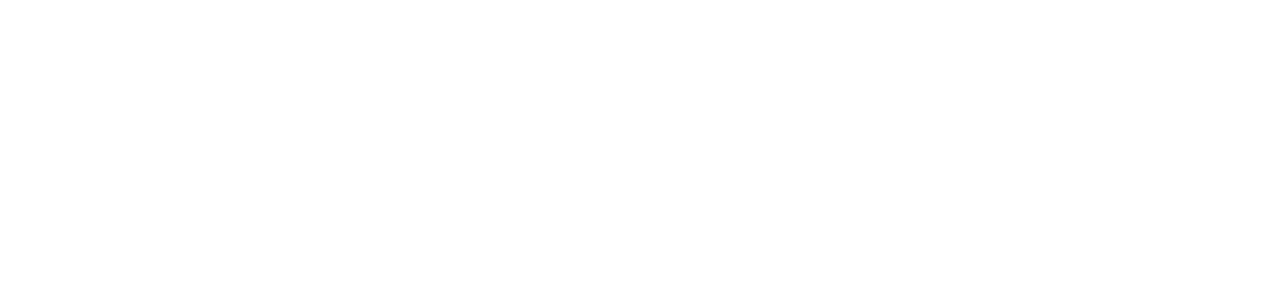
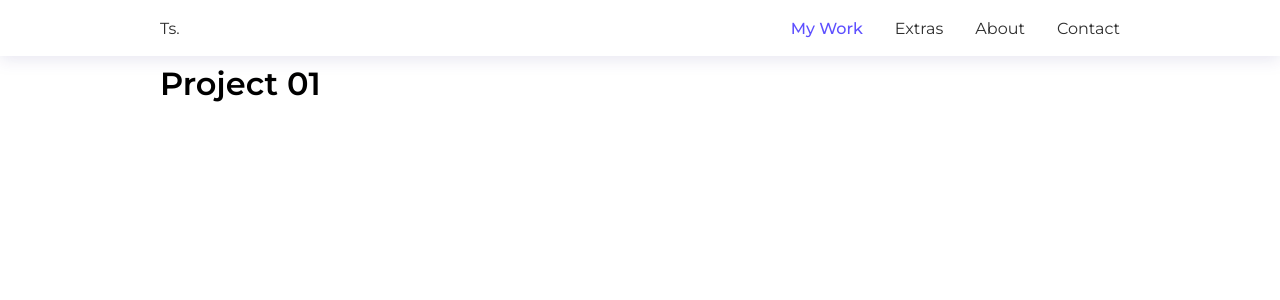
Before and after one commit to DesignStevie/Theorox-Studios, a React (Create React App) app: page /my-work/project01 in a window 1280 px wide. Before the commit this address had no page. Shown: the top 300 px of the page. Built offline with nearby package versions, Linux system fonts and the light colour scheme.

Commit message:
linked up projects to projects page

```diff
--- a/src/App.jsx
+++ b/src/App.jsx
@@ -5,6 +5,8 @@
 import ArtAndDesign from './Pages/ArtAndDesign';
 import Contact from './Pages/Contact';
 import About from './Pages/About';
+import Project from './Pages/Project';
+import projectData from './Data/ProjectData';
 
 function App() {
   return (
@@ -15,6 +17,7 @@
       <Route path='/extra' element={<ArtAndDesign />} />
       <Route path='/about' element={<About />} />
       <Route path='/contact' element={<Contact />} />
+      <Route path='/my-work/:project' element={<Project projectData={projectData} />} />
     </Routes>
 
   );
--- a/src/Components/WorkItem/WorkItem.jsx
+++ b/src/Components/WorkItem/WorkItem.jsx
@@ -8,11 +8,11 @@
     <div className='workitems'>
     {ProjectData.map((project, key) => {
         return(
-        <Link key={key} className='workitem-container' to={project.linkName} >
+        <Link key={key} className='workitem-container' to={"/my-work" + `${project.linkName}`} >
             <div className='work-item-background'></div>
             <div className='workitem-content'>
               <h4> {project.projectName}</h4>
-                <p> {project.decription}</p>
+                <p> {project.description}</p>
               </div>
             <img src={project.image} alt="project"/>
         </Link>
--- a/src/Data/ProjectData.js
+++ b/src/Data/ProjectData.js
@@ -3,21 +3,21 @@
         id: 0,
         projectName: "Project 01",
         linkName: "/project01",
-        decription: "this is a project description that should cover about 3 lines or so, maybe a little more",
+        description: "this is a project description that should cover about 3 lines or so, maybe a little more",
         image: require("../Images/temp01.jpg")
     },
     {
         id: 1,
         projectName: "Project 02",
         linkName: "/project02",
-        decription: "this is a project description that should cover about 3 lines or so, maybe a little more",
+        description: "this is a project description that should cover about 3 lines or so, maybe a little more",
         image:require("../Images/temp02.jpg")
     },
     {
         id: 2,
         projectName: "Project 03",
         linkName: "/project03",
-        decription: "this is a project description that should cover about 3 lines or so, maybe a little more",
+        description: "this is a project description that should cover about 3 lines or so, maybe a little more",
         image:require("../Images/temp03.jpg")
     }
 ]
--- /dev/null
+++ b/src/Pages/Project.jsx
@@ -0,0 +1,28 @@
+import React from 'react'
+import { useParams } from "react-router-dom"
+import NavBar from '../Components/NavBar/NavBar'
+import projectData from '../Data/ProjectData'
+
+function Project(myProjectData) {
+    const projectNameFromUrl = useParams().project
+    console.log(projectNameFromUrl)
+
+    const [displayProject] = projectData.filter(projectObj =>
+        {
+            console.log(projectObj.linkName)
+            return ( "/" + projectNameFromUrl) === (projectObj.linkName)
+        })
+    console.log(displayProject)
+
+
+  return (
+    <>
+    <NavBar />
+    <div className='container'>
+        <h1>{displayProject.projectName}</h1>
+    </div>
+    </>
+  )
+}
+
+export default Project
--- a/src/index.css
+++ b/src/index.css
@@ -2,7 +2,7 @@
   padding: 0;
   margin: 0;
   width: 100%;
-  min-width: 0;
+  overflow-x: hidden;
   font-family: 'Montserrat', sans-serif;
   -webkit-font-smoothing: antialiased;
   -moz-osx-font-smoothing: grayscale;
```
Also changed, not shown: src/Pages/Project.css (added).
